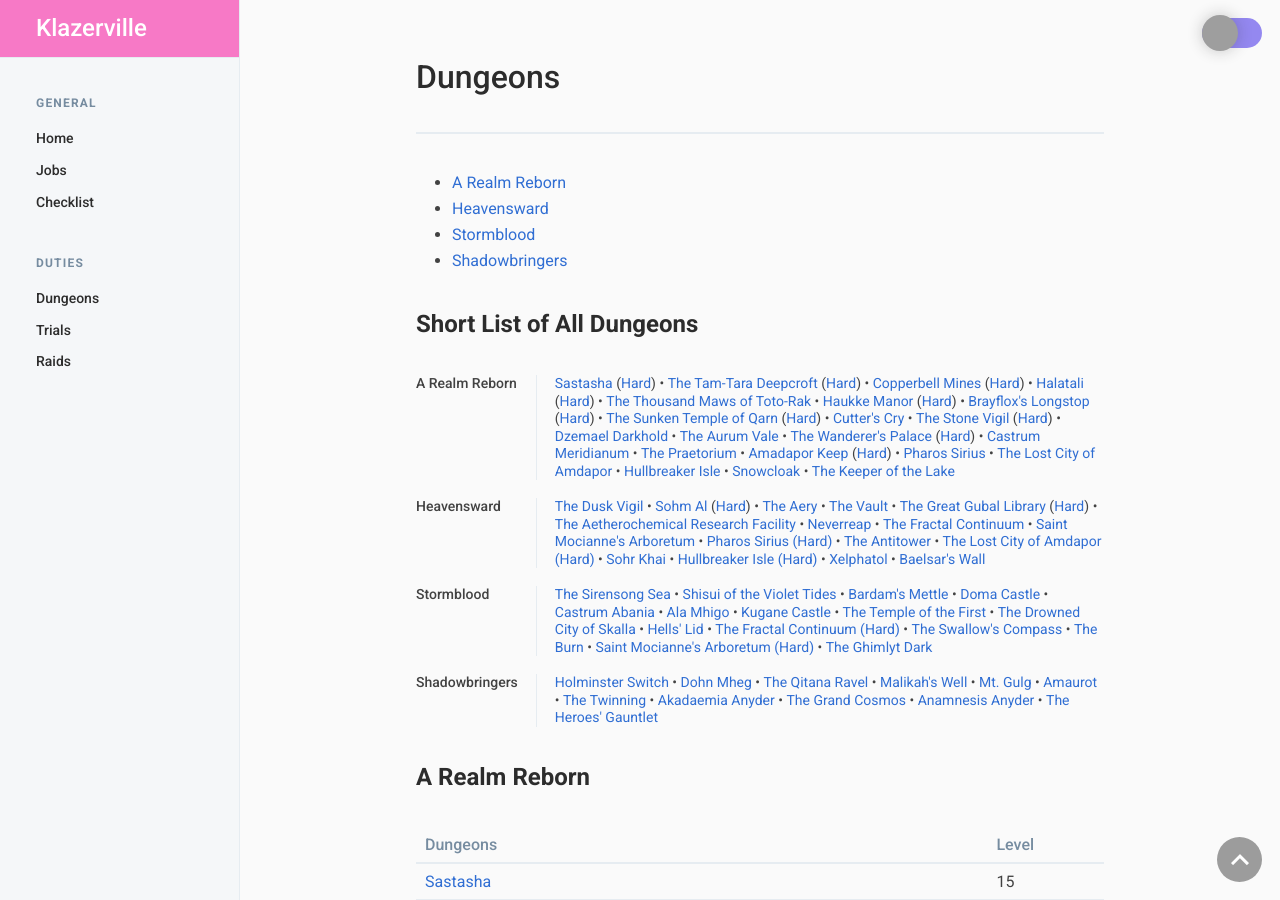
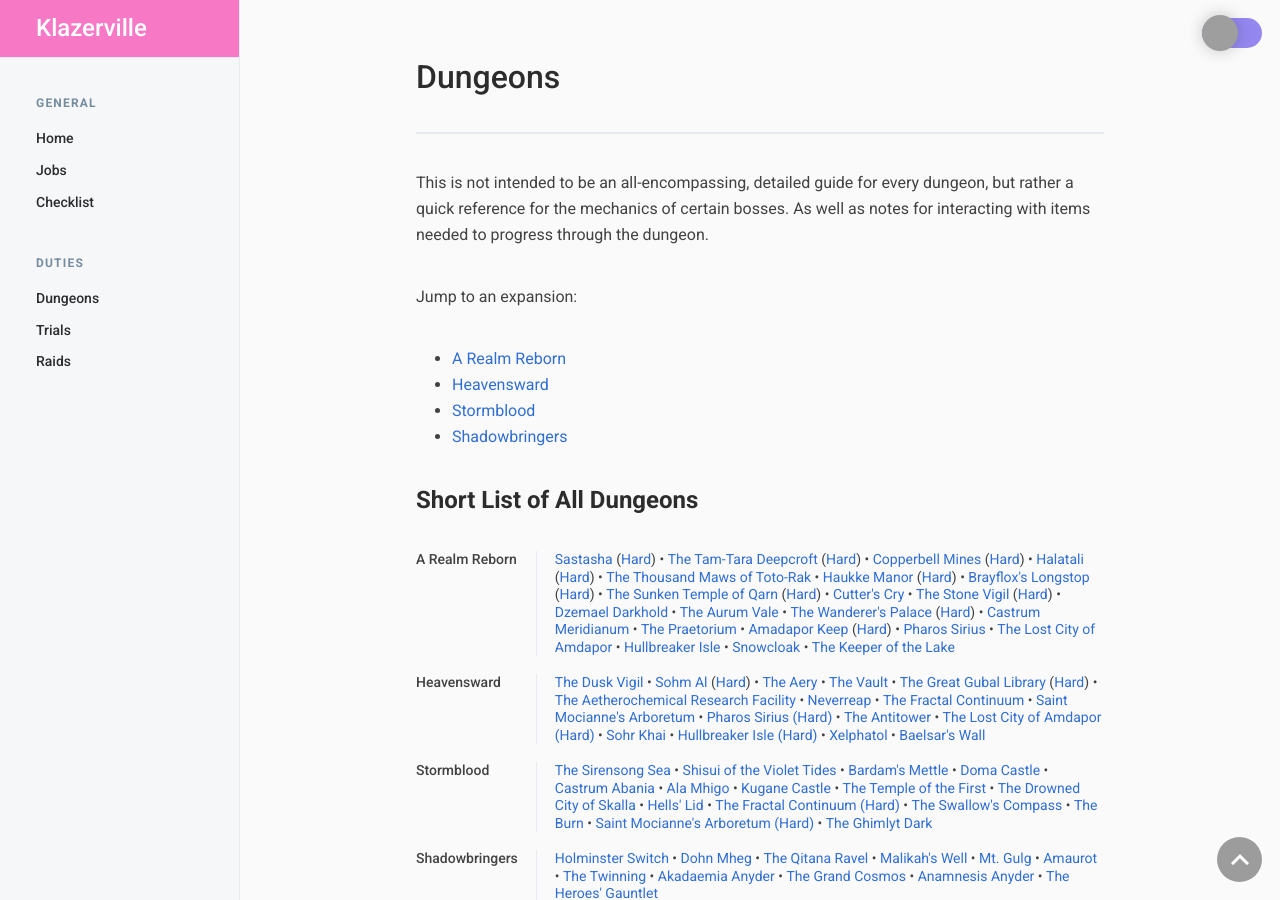
Before and after one commit to haothitran/klazerville, a Jekyll site: the page built from duties/dungeons.md, in a window 1280 px wide and 900 px high. Built offline with Jekyll 4.4.1, drawn with Linux system fonts in a browser that asks for light colours; some of the changed text lies outside the part shown; grey boxes are pictures that could not be loaded.

Commit message:
Add description to dungeons page

```diff
--- a/duties/dungeons.md
+++ b/duties/dungeons.md
@@ -2,10 +2,14 @@
 layout: page
 title: Dungeons
 permalink: /duties/dungeons
-date: 2020-08-11
+date: 2020-08-15
 ---
 
 # Dungeons
+
+This is not intended to be an all-encompassing, detailed guide for every dungeon, but rather a quick reference for the mechanics of certain bosses. As well as notes for interacting with items needed to progress through the dungeon.
+
+Jump to an expansion:
 
 - [A Realm Reborn](#a-realm-reborn)
 - [Heavensward](#heavensward)
```
